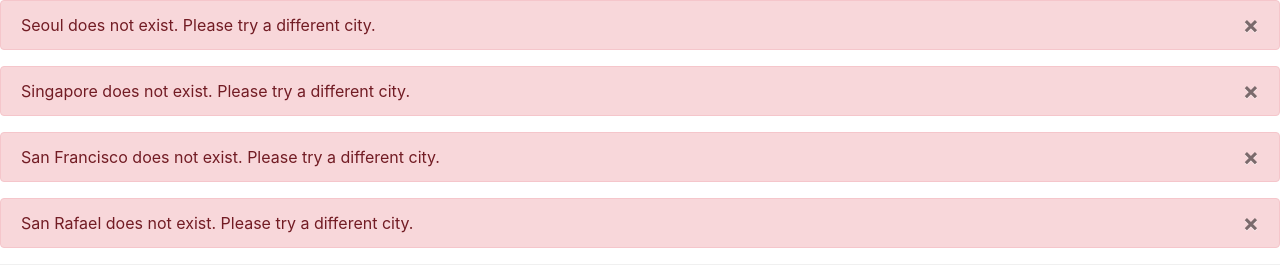
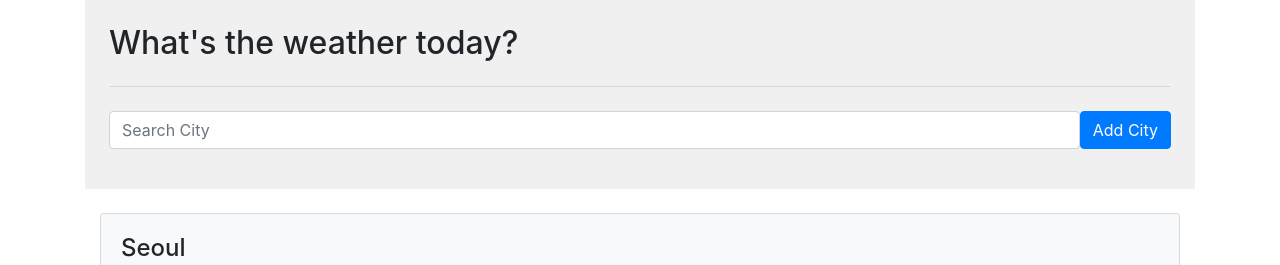
Before and after one commit to jschhie/Weather-App, a Flask app: page / in a window 1280 px wide. Shown: the top 265 px of the page. Run offline with Flask 2, Linux system fonts and the light colour scheme; data comes from the database, SQL or seed files in the repository; both versions use the stored data as it was after the commit; data that the repository does not hold is empty.

Commit message:
fixed flashed msgs and created new function to f for api claall

```diff
--- a/website/templates/base.html
+++ b/website/templates/base.html
@@ -10,7 +10,7 @@
         href="https://cdn.jsdelivr.net/npm/bootstrap@4.3.1/dist/css/bootstrap.min.css"
         integrity="sha384-ggOyR0iXCbMQv3Xipma34MD+dH/1fQ784/j6cY/iJTQUOhcWr7x9JvoRxT2MZw1T"
         crossorigin="anonymous">
-    {% block title %}{% endblock %}
+    <title>{% block title %} {% endblock %}</title>
 </head>
 
 <body>
@@ -38,13 +38,27 @@
         {% endif %}
     {% endwith %}
 
-    {% block content %}
-    {% endblock %}
+    <div class="container">
+        {% block content %} {% endblock %}
+    </div>
 
     <!-- Optional JavaScript -->
     <!-- jQuery first, then Popper.js, then Bootstrap JS -->
-    <script src="https://code.jquery.com/jquery-3.3.1.slim.min.js" integrity="sha384-q8i/X+965DzO0rT7abK41JStQIAqVgRVzpbzo5smXKp4YfRvH+8abtTE1Pi6jizo" crossorigin="anonymous"></script>
-    <script src="https://cdn.jsdelivr.net/npm/popper.js@1.14.7/dist/umd/popper.min.js" integrity="sha384-UO2eT0CpHqdSJQ6hJty5KVphtPhzWj9WO1clHTMGa3JDZwrnQq4sF86dIHNDz0W1" crossorigin="anonymous"></script>
-    <script src="https://cdn.jsdelivr.net/npm/bootstrap@4.3.1/dist/js/bootstrap.min.js" integrity="sha384-JjSmVgyd0p3pXB1rRibZUAYoIIy6OrQ6VrjIEaFf/nJGzIxFDsf4x0xIM+B07jRM" crossorigin="anonymous"></script>
+    <script
+        src="https://code.jquery.com/jquery-3.3.1.slim.min.js"
+        integrity="sha384-q8i/X+965DzO0rT7abK41JStQIAqVgRVzpbzo5smXKp4YfRvH+8abtTE1Pi6jizo"
+        crossorigin="anonymous"
+    ></script>
+    <script
+        src="https://cdn.jsdelivr.net/npm/popper.js@1.14.7/dist/umd/popper.min.js"
+        integrity="sha384-UO2eT0CpHqdSJQ6hJty5KVphtPhzWj9WO1clHTMGa3JDZwrnQq4sF86dIHNDz0W1"
+        crossorigin="anonymous"
+    ></script>
+    <script
+        src="https://cdn.jsdelivr.net/npm/bootstrap@4.3.1/dist/js/bootstrap.min.js"
+        integrity="sha384-JjSmVgyd0p3pXB1rRibZUAYoIIy6OrQ6VrjIEaFf/nJGzIxFDsf4x0xIM+B07jRM"
+        crossorigin="anonymous"
+    ></script>
 
 </body>
+</html>
--- a/website/templates/weather.html
+++ b/website/templates/home.html
@@ -1,4 +1,6 @@
 {% extends 'base.html' %}
+
+{% block title %}Weather Report{% endblock %}
 
 {% block content %}
 
@@ -17,19 +19,19 @@
 
     <div class="container">
         {% for weather in weather_data %}
-        <div class="card bg-light mb-3" style="width: 15rem;">
+        <div class="card bg-light mb-3">
             <div class="card-body">
                 <h4 class="card-title"> {{ weather.city }} </h4>
                 <figure class="image is-50x50">
-                    <img src="http://openweathermap.org/img/w/{{ weather.icon }}.png" ALIGN="left" alt="Image">
+                    <img src="http://openweathermap.org/img/w/{{ weather.icon }}.png" ALIGN="center" alt="Weather Icon">
                 </figure>
-                <p>
+                <caption>
                     <h5> {{ weather.temperature }} ° F  </h5>
                     <br>
                     <h6> H: {{ weather.temp_min }} ° | L: {{ weather.temp_max }} ° </h6>
                     <br>
                     {{ weather.description }}
-                </p>
+                </caption>
             </div>
         </div>
         {% endfor %}
--- a/website/views.py
+++ b/website/views.py
@@ -6,51 +6,56 @@
 
 views = Blueprint('views', __name__)
 
-@views.route('/') # GET method by default
+# Function (not route)
+# Makes a request to api and get its response in json format
+def get_weather_data(city):
+    url = f'https://api.openweathermap.org/data/2.5/weather?q={ city }&units=imperial&appid=7397308c3b593fbf9e831fb14044c1a1'
+    r = requests.get(url).json()
+    return r # return response as json
+
+
+
+@views.route('/') # GET by default
 def home_get():
     cities = City.query.all() # query all cities in table
-    url = 'https://api.openweathermap.org/data/2.5/weather?q={}&units=imperial&appid=7397308c3b593fbf9e831fb14044c1a1'
     weather_data = [] # list to hold all weather data per city
 
     for city in cities:
-        # send request to api where r = response
-        r = requests.get(url.format(city.name)).json()
-        if r['cod'] == 200:
+        # send request to api, where r = response
+        r = get_weather_data(city.name)
             # create dictionary with city details
-            weather = {
-                'city' : city.name,
-                'temperature' : r['main']['temp'],
-                'description' : r['weather'][0]['description'],
-                'icon' : r['weather'][0]['icon'],
-                'temp_min': r['main']['temp_min'],
-                'temp_max': r['main']['temp_max'],
-            }
-            weather_data.append(weather)
-            flash('{} added!'.format(weather['city']), 'success')
-        else:
-            # 404 or other status error
-            flash('{} does not exist. \
-                Please try a different city.'.format(city.name), 'error')
-
-    return render_template('weather.html', weather_data=weather_data)
+        weather = {
+            'city' : city.name,
+            'temperature' : r['main']['temp'],
+            'description' : r['weather'][0]['description'],
+            'icon' : r['weather'][0]['icon'],
+            'temp_min': r['main']['temp_min'],
+            'temp_max': r['main']['temp_max'],
+        }
+        weather_data.append(weather)
+    return render_template('home.html', weather_data=weather_data)
 
 
 
 @views.route('/', methods=['POST'])
 def home_post():
-    cities = City.query.all() # query all cities in table
-    # get city name from search bar
+    err_msg = ''
     if request.form['action'] == 'search':
         new_city = request.form['query']
+        existing_city = City.query.filter_by(name=new_city).first()
+        if not existing_city:
+            new_city_data = get_weather_data(new_city)
+            if new_city_data['cod'] == 200:
+                new_city_obj = City(name=new_city)
+                db.session.add(new_city_obj)
+                db.session.commit()
+            else:
+                err_msg = 'City does not exist in the world!'
+        else:
+            err_msg = 'City already exists in the database!'
 
-        for city_obj in cities:
-            if city_obj.name == new_city:
-                flash('Error: Duplicate city name!', 'error')
-                return redirect(url_for('views.home_get'))
-
-        # add unique city to database
-        new_city_obj = City(name=new_city)
-        db.session.add(new_city_obj)
-        db.session.commit()
-
+    if err_msg:
+        flash(err_msg, 'error')
+    else:
+        flash('Successfully added new city!', 'success')
     return redirect(url_for('views.home_get'))
```
Also changed, not shown: instance/weather.db.
